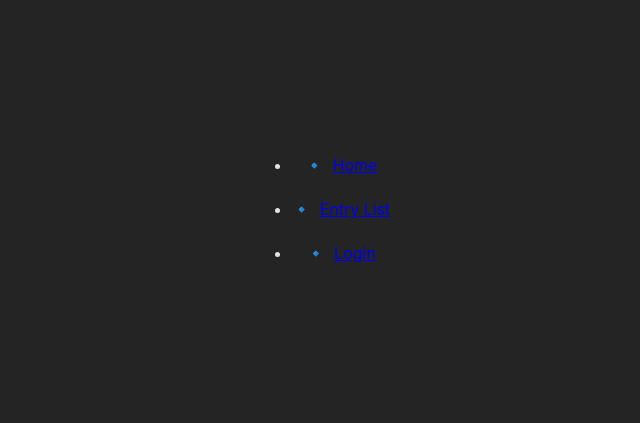
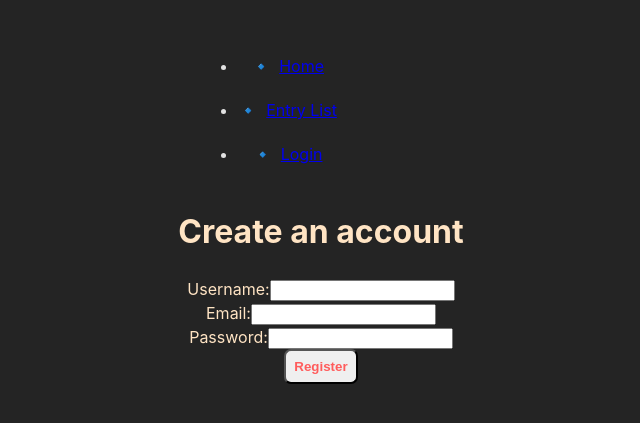
Before and after one commit to anickacodes/journal_app, a React (Vite) app: page /users/register in a window 1280 px wide. Shown: the part 191-614 px from the top of the page, without its empty margins (319-959 px from the left). Built offline with nearby package versions, Linux system fonts and the light colour scheme.

Commit message:
Login now works 💪🏽, greetings + buttons

```diff
--- a/src/App.jsx
+++ b/src/App.jsx
@@ -1,4 +1,9 @@
-import { BrowserRouter as Router, Routes, Route } from "react-router-dom";
+import {
+  BrowserRouter as Router,
+  Routes,
+  Route,
+  useNavigate,
+} from "react-router-dom";
 import "./App.css";
 import EntryList from "./components/EntryList";
 import Home from "./components/Home";
@@ -7,8 +12,11 @@ import Entry from "./components/Entry";
 import LogIn from "./components/LogIn";
 import { useState } from "react";
 
+import Register from "./components/Register";
+
 function App() {
   const [user, setUser] = useState(null);
+
   const handleLogin = (userData) => {
     setUser(userData);
   };
@@ -20,12 +28,16 @@ function App() {
   return (
     <>
       <Router>
-        <NavBar user={user} onLogout={handleLogout}  />
+        <NavBar user={user} onLogout={handleLogout} />
         <Routes>
           <Route path="/" element={<Home />} />
           <Route path="/new" element={<Entry user={user} />} />
           <Route path="/list" element={<EntryList user={user} />} />
-          <Route path="/login" element={<LogIn onLogin={handleLogin} />} />
+          <Route path="/users/login" element={<LogIn onLogin={handleLogin} />} />
+          <Route
+            path="/users/register"
+            element={<Register onRegister={() => navigate("/login")} />}
+          />
         </Routes>
       </Router>
     </>
--- a/src/components/LogIn.jsx
+++ b/src/components/LogIn.jsx
@@ -1,17 +1,37 @@
 import { useState } from "react";
-import { useNavigate } from "react-router-dom";
+import { Link, useNavigate } from "react-router-dom";
 
 const LogIn = ({ onLogin }) => {
   const [username, setUsername] = useState("");
   const [password, setPassword] = useState("");
   const navigate = useNavigate();
+  const API = import.meta.env.VITE_PORT;
 
+  const handleLogin = async (e) => {
+    e.preventDefault();
 
-  const handleLogin = (e) => {
-    e.preventDefault();
     const userData = { username, password };
+    console.log("user data", userData);
+
+    try {
+      const res = await fetch(`${API}/users/login`, {
+        method: "POST",
+        headers: {
+          "Content-Type": "application/json",
+        },
+        body: JSON.stringify(userData),
+      });
+      console.log(res, "res");
+      if (res.ok) {
+        console.log("Login successful");
         onLogin(userData);
         navigate("/");
+      } else {
+        console.error("Login failed", res.statusText);
+      }
+    } catch (err) {
+      console.error(err, "error logging in");
+    }
   };
 
   return (
@@ -21,18 +41,30 @@ const LogIn = ({ onLogin }) => {
         <form onSubmit={handleLogin}>
           <label>
             Username:
-          <input type="text" value={username} onChange={(e) => setUsername(e.target.value)} />
+            <input
+              type="text"
+              value={username}
+              onChange={(e) => setUsername(e.target.value)}
+            />
           </label>
           <br />
           <label>
             Password:
-          <input type="password" value={password} onChange={(e) => setPassword(e.target.value)} />
+            <input
+              type="password"
+              value={password}
+              onChange={(e) => setPassword(e.target.value)}
+            />
           </label>
           <br />
-        <button type="submit">Login</button>
+          <button type="submit" disabled={!username || !password}>
+            Login
+          </button>
         </form>
+        <li>
+          <Link to="/users/register">Register</Link>
+        </li>
       </div>
-
     </>
   );
 };
--- a/src/components/NavBar.jsx
+++ b/src/components/NavBar.jsx
@@ -1,6 +1,6 @@
 import { Link, useNavigate } from "react-router-dom";
 import "../styles/NavBar.css";
-import {useState } from "react";
+import { useState } from "react";
 
 const NavBar = ({ user, onLogout }) => {
   const navigate = useNavigate();
@@ -13,7 +13,6 @@ const NavBar = ({ user, onLogout }) => {
     setShowConfirmation(false);
   };
 
-
   return (
     <div className="nav">
       <nav>
@@ -24,21 +23,17 @@ const NavBar = ({ user, onLogout }) => {
           <li>
             <Link to="/list">Entry List</Link>
           </li>
-
           {user ? (
-            <>
+            <div className="user-menu">
               <li>
                 <Link to="/new">New Entry</Link>
               </li>
-              <li>
-                <button onClick={() => setShowConfirmation(true)}>
-                  Logout
-                </button>
-              </li>
-            </>
+              <h2>Welcome, {user.username}!</h2>
+              <button onClick={() => setShowConfirmation(true)}>Logout</button>
+            </div>
           ) : (
             <li>
-              <Link to="/login">Login</Link>
+              <Link to="/users/login">Login</Link>
             </li>
           )}
         </ul>
--- /dev/null
+++ b/src/components/Register.jsx
@@ -0,0 +1,74 @@
+import { useState } from "react";
+
+const Register = ({ onRegister, navigate }) => {
+  const [username, setUsername] = useState("");
+  const [password, setPassword] = useState("");
+  const [email, setEmail] = useState("");
+  const API = import.meta.env.VITE_PORT;
+  const handleRegistration = async (e) => {
+    e.preventDefault();
+    const userData = { username, email, password };
+
+    try {
+      const response = await fetch(`${API}/users/register`, {
+        method: "POST",
+        headers: {
+          "Content-Type": "application/json",
+        },
+        body: JSON.stringify(userData),
+      });
+
+      if (response.ok) {
+        console.log("User registered successfully!", userData);
+        onRegister(navigate("/login"));
+      } else {
+        console.error("Error registering user");
+      }
+    } catch (error) {
+      console.error("Network error:", error);
+    }
+  };
+
+  return (
+    <div className="registerContainer">
+      <h1>Create an account</h1>
+
+      <form onSubmit={handleRegistration}>
+        <label>
+          Username:
+          <input
+            type="text"
+            value={username}
+            onChange={(e) => setUsername(e.target.value)}
+            required
+          />
+        </label>
+        <br />
+        <label>
+          Email:
+          <input
+            type="email"
+            value={email}
+            onChange={(e) => setEmail(e.target.value)}
+            required
+          />
+        </label>
+        <br />
+        <label>
+          Password:
+          <input
+            type="password"
+            value={password}
+            onChange={(e) => setPassword(e.target.value)}
+            required
+          />
+        </label>
+        <br />
+
+        <button type="submit">Register</button>
+      </form>
+    </div>
+  );
+};
+
+export default Register;
--- a/src/styles/EntryList.css
+++ b/src/styles/EntryList.css
@@ -19,12 +19,3 @@ ol {
     display: grid;
     grid-template-columns: repeat(3, 1fr);
 }
-
-li {
-    margin: 20px;
-}
-
-li::before {
-    content: '🔹';
-    margin-right: 8px;
-}
--- a/src/styles/NavBar.css
+++ b/src/styles/NavBar.css
@@ -14,3 +14,12 @@ button:hover {
     color: rgb(103, 173, 178);
     padding: 11px;
 }
+
+li {
+    margin: 20px;
+}
+
+li::before {
+    content: '🔹';
+    margin-right: 8px;
+}
```
Also changed, not shown: notes.txt, 1 other file (tests, documents, lock files or other folders). Lines whose indentation alone changed are shown as unchanged.
